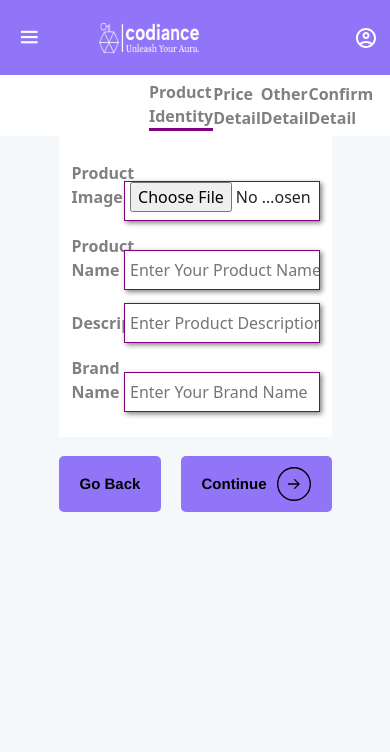
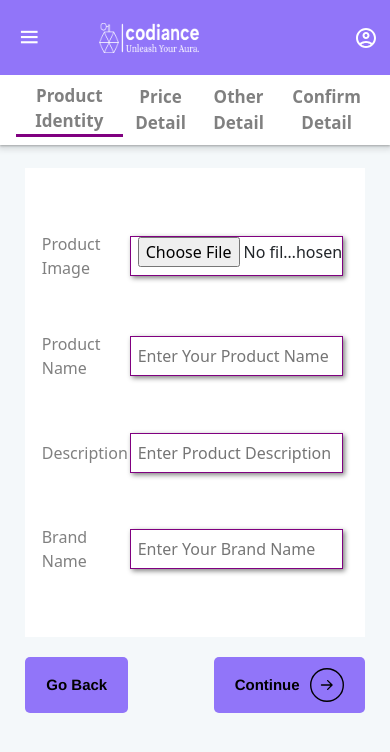
Before and after one commit to ayushpatel1248/ECommerceWebsite, a React (Create React App) app in the folder client/: page /AddProduct in a window 390 px wide. Shown: the top 752 px of the page. Built offline with nearby package versions, Linux system fonts and the light colour scheme.

Commit message:
frontend design complete of addproduct functionality left to be implemented

```diff
--- a/client/src/Components/AddProduct/AddProduct.jsx
+++ b/client/src/Components/AddProduct/AddProduct.jsx
@@ -1,21 +1,27 @@
-import React from 'react'
+import React, { useState } from 'react'
 import AdminHeader from "../header/AdminHeader"
 import "./addProduct.css"
 
 const AddProduct = () => {
+
+  const [toggle, setToggle] = useState(1);
+  console.log(toggle)
+
   return (
     <div className='main-parent-addproduct'>
       <AdminHeader />
       <div className='addProduct-parent'>
         <div className='sub-header-addproduct'>
-          <ul className='decoration-none d-flex justify-content-between align-items-center' type="none">
-            <li>Product Identity</li>
-            <li>Price Detail</li>
-            <li>Other Detail</li>
-            <li>Confirm Detail</li>
+          <ul className='decoration-none d-flex justify-content-between align-items-center ul-addproduct' type="none">
+            <li className={toggle==1? "border-bottom-purple text-align-center":"text-align-center"} onClick={(e)=>setToggle(1)}>Product Identity</li>
+            <li className={toggle==2? "border-bottom-purple text-align-center":"text-align-center"} onClick={(e)=>setToggle(2)}>Price Detail</li>
+            <li className={toggle==3? "border-bottom-purple text-align-center":"text-align-center"} onClick={(e)=>setToggle(3)}>Other Detail</li>
+            <li className='text-align-center'>Confirm Detail</li>
           </ul>
         </div>
 
+        {toggle == 1 ?
+          <div>
             <div className='product-identity-addproduct-parent'>
               <div className='product-identity-addproduct'>
                 <div>
@@ -41,14 +47,89 @@ const AddProduct = () => {
               <button class="continue-button-addProduct" >
                 <span>Go Back</span>
               </button>
-          <button class="continue-button-addProduct" >
-            <span>Continue</span>
+              <button class="continue-button-addProduct" onClick={(e) => { setToggle(toggle + 1) }} >
+                <span >Continue</span>
                 <svg width="34" height="34" viewBox="0 0 74 74" fill="none" xmlns="http://www.w3.org/2000/svg">
                   <circle cx="37" cy="37" r="35.5" stroke="black" stroke-width="3"></circle>
                   <path d="M25 35.5C24.1716 35.5 23.5 36.1716 23.5 37C23.5 37.8284 24.1716 38.5 25 38.5V35.5ZM49.0607 38.0607C49.6464 37.4749 49.6464 36.5251 49.0607 35.9393L39.5147 26.3934C38.9289 25.8076 37.9792 25.8076 37.3934 26.3934C36.8076 26.9792 36.8076 27.9289 37.3934 28.5147L45.8787 37L37.3934 45.4853C36.8076 46.0711 36.8076 47.0208 37.3934 47.6066C37.9792 48.1924 38.9289 48.1924 39.5147 47.6066L49.0607 38.0607ZM25 38.5L48 38.5V35.5L25 35.5V38.5Z" fill="black"></path>
                 </svg>
               </button>
             </div>
+          </div> :
+
+
+          toggle == 2 ?
+            <div>
+              <div className='product-identity-addproduct-parent'>
+                <div className='product-identity-addproduct'>
+                  <div>
+                    <label htmlFor="product-price">Product Price</label>
+                    <input type="text" name='product-price' placeholder='Enter Price Of Product' />
+                  </div>
+                  <div>
+                    <label htmlFor="productDiscount">Product Name</label>
+                    <input name="productDiscount" placeholder='Enter Your Price Discount' type="text" />
+                  </div>
+                  <div>
+                    <label htmlFor="stock">Stock</label>
+                    <input name="stock" placeholder='Enter Product stock' type="text" />
+                  </div>
+                  <div>
+                    <label htmlFor="volume">Enter Volume</label>
+                    <input name="volume" placeholder='Enter Volume Of Product' type="text" />
+                  </div>
+                </div>
+
+              </div>
+              <div className='addProduct-footer'>
+                <button class="continue-button-addProduct" onClick={(e) => { setToggle(toggle - 1) }} >
+                  <span>Go Back</span>
+                </button>
+                <button class="continue-button-addProduct" onClick={(e) => { setToggle(toggle + 1) }} >
+                  <span >Continue</span>
+                  <svg width="34" height="34" viewBox="0 0 74 74" fill="none" xmlns="http://www.w3.org/2000/svg">
+                    <circle cx="37" cy="37" r="35.5" stroke="black" stroke-width="3"></circle>
+                    <path d="M25 35.5C24.1716 35.5 23.5 36.1716 23.5 37C23.5 37.8284 24.1716 38.5 25 38.5V35.5ZM49.0607 38.0607C49.6464 37.4749 49.6464 36.5251 49.0607 35.9393L39.5147 26.3934C38.9289 25.8076 37.9792 25.8076 37.3934 26.3934C36.8076 26.9792 36.8076 27.9289 37.3934 28.5147L45.8787 37L37.3934 45.4853C36.8076 46.0711 36.8076 47.0208 37.3934 47.6066C37.9792 48.1924 38.9289 48.1924 39.5147 47.6066L49.0607 38.0607ZM25 38.5L48 38.5V35.5L25 35.5V38.5Z" fill="black"></path>
+                  </svg>
+                </button>
+              </div>
+            </div> :
+
+            <div>
+              <div className='product-identity-addproduct-parent'>
+                <div className='product-identity-addproduct'>
+                  <div>
+                    <label htmlFor="thumbnail">Product thumbnail</label>
+                    <input type="file" name='thumbnail' />
+                  </div>
+                  <div>
+                    <label htmlFor="Gender">Product Gender</label>
+                    <input name="Gender" placeholder='Enter Product Gender' type="text" />
+                  </div>
+                  <div>
+                    <label htmlFor="Ingredients">Product Ingredients</label>
+                    <input name="Ingredients" placeholder='Enter Product Ingredients' type="text" />
+                  </div>
+                </div>
+
+              </div>
+              <div className='addProduct-footer'>
+                <button class="continue-button-addProduct" onClick={(e) => { setToggle(toggle - 1) }} >
+                  <span>Go Back</span>
+                </button>
+                <button class="continue-button-addProduct" >
+                  <span >Add Product</span>
+                  <svg width="34" height="34" viewBox="0 0 74 74" fill="none" xmlns="http://www.w3.org/2000/svg">
+                    <circle cx="37" cy="37" r="35.5" stroke="black" stroke-width="3"></circle>
+                    <path d="M25 35.5C24.1716 35.5 23.5 36.1716 23.5 37C23.5 37.8284 24.1716 38.5 25 38.5V35.5ZM49.0607 38.0607C49.6464 37.4749 49.6464 36.5251 49.0607 35.9393L39.5147 26.3934C38.9289 25.8076 37.9792 25.8076 37.3934 26.3934C36.8076 26.9792 36.8076 27.9289 37.3934 28.5147L45.8787 37L37.3934 45.4853C36.8076 46.0711 36.8076 47.0208 37.3934 47.6066C37.9792 48.1924 38.9289 48.1924 39.5147 47.6066L49.0607 38.0607ZM25 38.5L48 38.5V35.5L25 35.5V38.5Z" fill="black"></path>
+                  </svg>
+                </button>
+              </div>
+            </div>
+        }
+
+
+
 
       </div>
     </div>
--- a/client/src/Components/AddProduct/addProduct.css
+++ b/client/src/Components/AddProduct/addProduct.css
@@ -15,7 +15,7 @@
     margin-bottom: 0px !important;
 }
 
-.sub-header-addproduct ul li:first-child {
+.border-bottom-purple{
     border-bottom: 3px solid purple;
 }
 
@@ -101,4 +101,53 @@
 }
 .product-identity-addproduct-parent{
     background: #F4F8FA;
+    margin-top: 1%;
 }
+
+.text-align-center{
+    text-align: center;
+}
+
+
+
+
+@media (max-width:700px) {
+
+.product-identity-addproduct-parent {
+    margin-top: 6%;
+  }
+
+  .product-identity-addproduct {
+    width: 87%;
+  }
+
+  .product-identity-addproduct label {
+    width: 22%;
+    font-weight: 500;
+  }
+
+  .product-identity-addproduct input {
+    width: 65%;
+  }
+
+  .product-identity-addproduct div {
+    margin: 16% 0px;
+    display: flex;
+    align-items: center;
+  }
+
+  .addProduct-footer {
+    width: 87%;
+  }
+
+
+  .sub-header-addproduct {
+    padding: 0%;
+  }
+  .ul-addproduct{
+    font-size: 17px;
+    padding: 2% 4%;
+
+  }
+
+}
--- a/client/src/Components/header/AdminHeader.jsx
+++ b/client/src/Components/header/AdminHeader.jsx
@@ -64,7 +64,7 @@ export default function AdminHeader() {
                         <li><Link to="">Orders</Link></li>
                         <li><Link to="/allProducts">Add Product</Link></li>
                         <li><Link to="">Shipping Info</Link></li>
-                        <li><Link to=""> Stock Managment</Link></li>
+                        <li><Link to=""> Stock Edit</Link></li>
                     </ul>
                 </div>
 
--- a/client/src/Components/login/LoginAdmin.jsx
+++ b/client/src/Components/login/LoginAdmin.jsx
@@ -37,7 +37,7 @@ const LoginAdmin = () => {
                     localStorage.setItem("authorization" , res.data.authToken)
                     console.log("ok", res.data)
                     dispatch(addData(res.data.data));
-                    navigate("/adminHomePage")
+                    navigate("/addproduct")
                 } else {
                     notify(res.data.msg)
                 }
```
Lines whose indentation alone changed are shown as unchanged.
